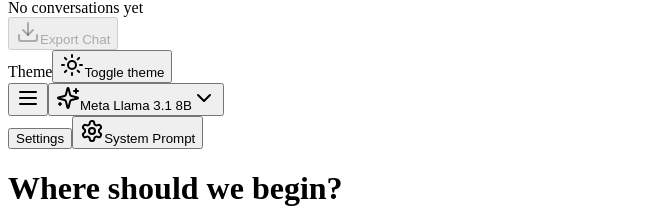
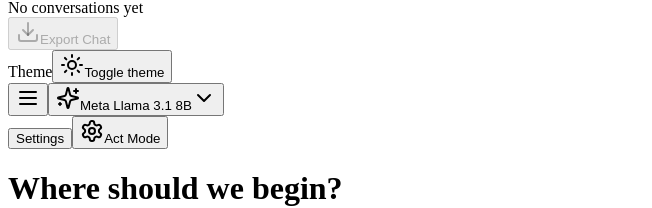
Before and after one commit to primekris/chatgpt, a React (Vite) app in the folder client/: page / in a window 1280 px wide. Shown: the part 109-317 px from the top of the page, without its empty margins (0-652 px from the left). Built offline with nearby package versions, Linux system fonts and the light colour scheme.

Commit message:
Update SystemPromptEditor.tsx

```diff
--- a/client/src/components/SystemPromptEditor.tsx
+++ b/client/src/components/SystemPromptEditor.tsx
@@ -41,12 +41,12 @@ export function SystemPromptEditor({ systemPrompt, onSave }: SystemPromptEditorP
           className="gap-2"
         >
           <Settings className="h-4 w-4" />
-         System Prompt
+         Act Mode
         </Button>
       </SheetTrigger>
       <SheetContent className="w-full sm:max-w-xl overflow-y-auto">
         <SheetHeader>
-          <SheetTitle>System Prompt</SheetTitle>
+          <SheetTitle>Act Mode - System Prompt</SheetTitle>
         </SheetHeader>
         <div className="mt-6 space-y-6">
           <div className="space-y-2">
```
